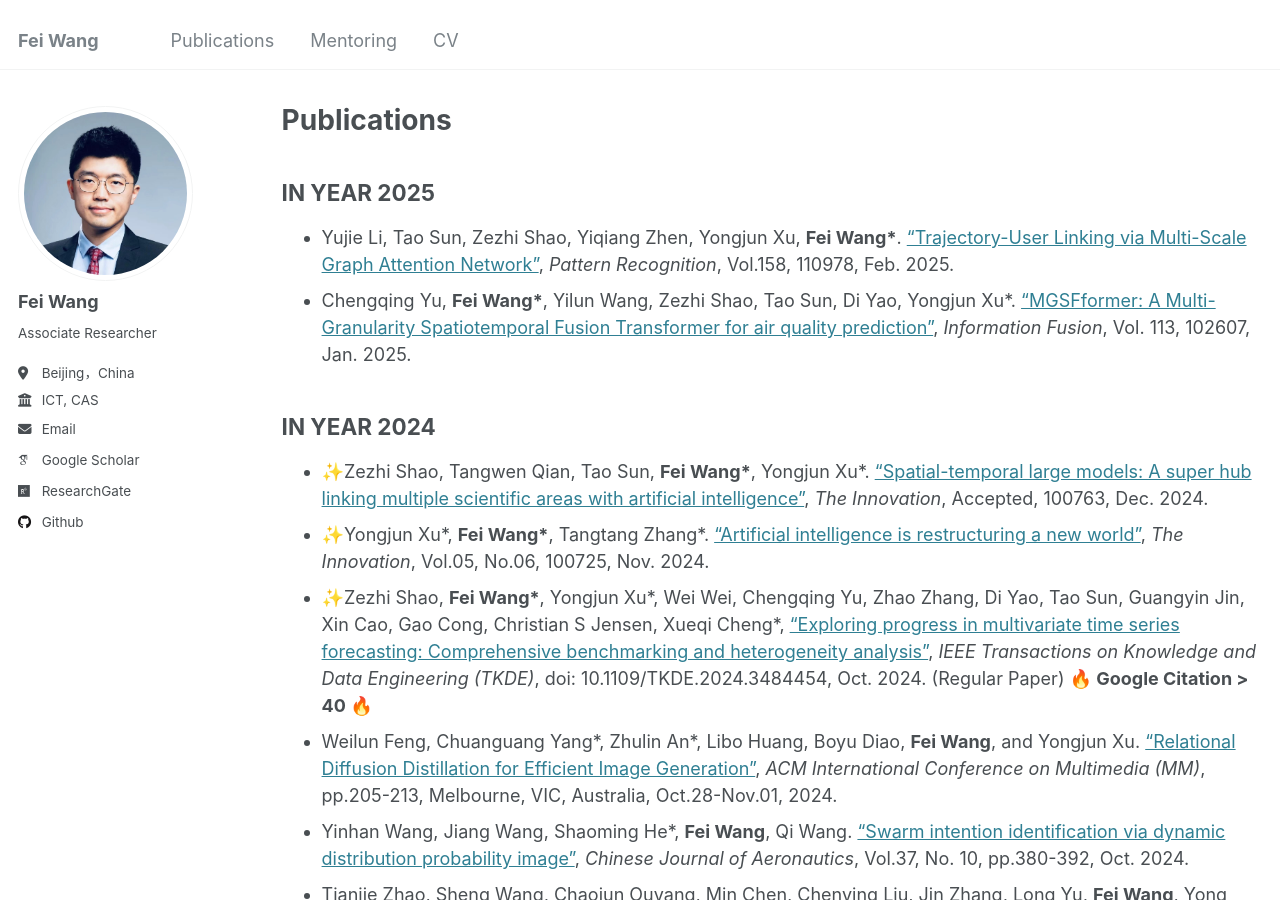
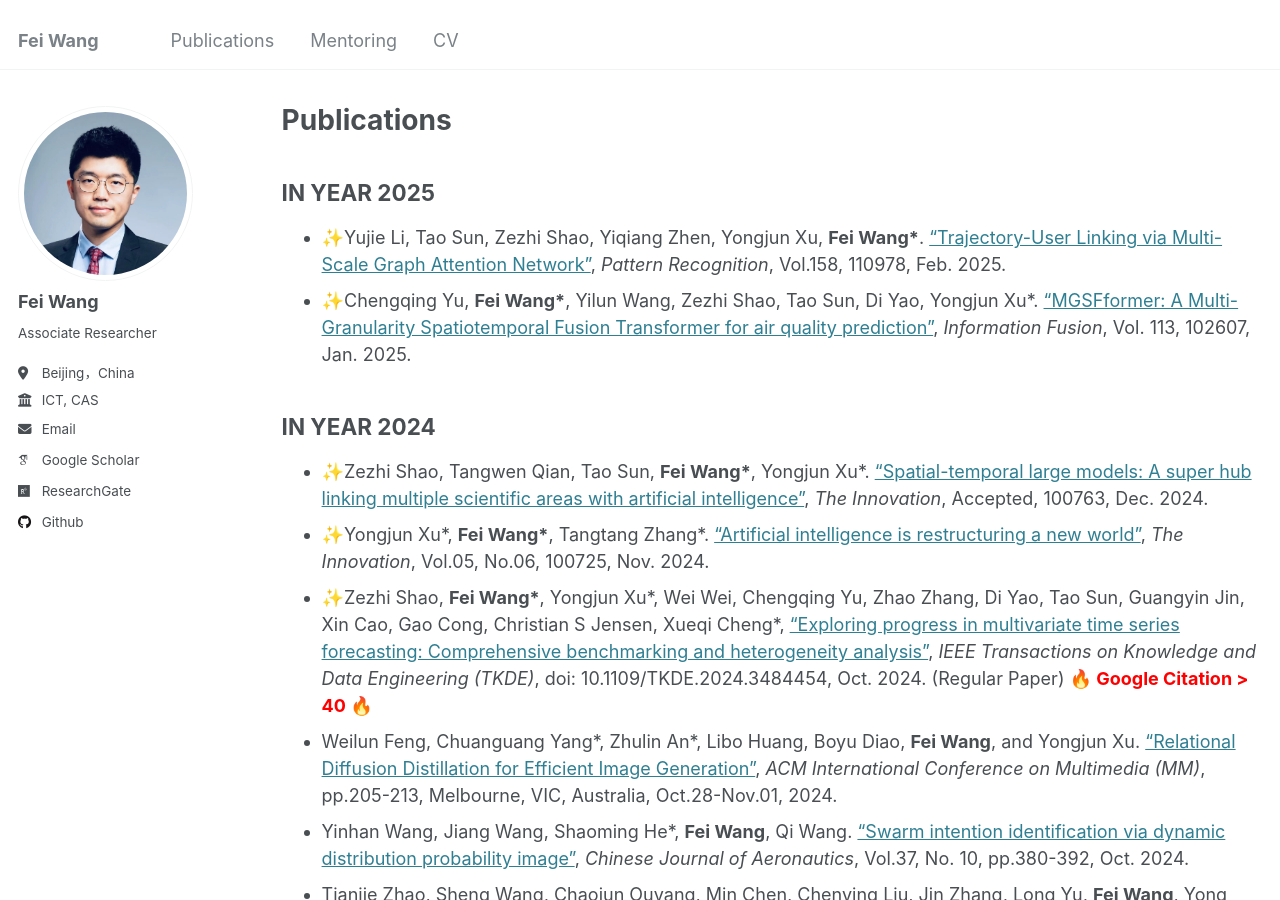
Before and after one commit to finleywang/GestaltCogTeam.github.io, a Jekyll site: the page built from publications.md, in a window 1280 px wide and 900 px high. Built offline with Jekyll 4.4.1, drawn with Linux system fonts in a browser that asks for light colours; some web fonts are replaced.

Commit message:
Update publications.md

```diff
--- a/publications.md
+++ b/publications.md
@@ -11,9 +11,9 @@ IN YEAR 2025
 
 <ul>
 
-<li>Yujie Li, Tao Sun, Zezhi Shao, Yiqiang Zhen, Yongjun Xu, <b>Fei Wang*</b>. <a target='new' href='http://finleywang.github.io/files/2025_PR_Trajectory-User Linking via Multi-Scale Graph Attention Network.pdf'>“Trajectory-User Linking via Multi-Scale Graph Attention Network”</a>, <i>Pattern Recognition</i>, Vol.158, 110978, Feb. 2025.  </li>
+<li>✨Yujie Li, Tao Sun, Zezhi Shao, Yiqiang Zhen, Yongjun Xu, <b>Fei Wang*</b>. <a target='new' href='http://finleywang.github.io/files/2025_PR_Trajectory-User Linking via Multi-Scale Graph Attention Network.pdf'>“Trajectory-User Linking via Multi-Scale Graph Attention Network”</a>, <i>Pattern Recognition</i>, Vol.158, 110978, Feb. 2025.  </li>
 
-<li>Chengqing Yu, <b>Fei Wang*</b>, Yilun Wang, Zezhi Shao, Tao Sun, Di Yao, Yongjun Xu*. <a target='new' href='http://finleywang.github.io/files/2025_Information Fusion_MGSFformer.pdf'>“MGSFformer: A Multi-Granularity Spatiotemporal Fusion Transformer for air quality prediction”</a>, <i>Information Fusion</i>, Vol. 113, 102607, Jan. 2025. </li>
+<li>✨Chengqing Yu, <b>Fei Wang*</b>, Yilun Wang, Zezhi Shao, Tao Sun, Di Yao, Yongjun Xu*. <a target='new' href='http://finleywang.github.io/files/2025_Information Fusion_MGSFformer.pdf'>“MGSFformer: A Multi-Granularity Spatiotemporal Fusion Transformer for air quality prediction”</a>, <i>Information Fusion</i>, Vol. 113, 102607, Jan. 2025. </li>
 
 </ul>
 
@@ -26,7 +26,7 @@ IN YEAR 2024
 
 <li>✨Yongjun Xu*, <b>Fei Wang*</b>, Tangtang Zhang*. <a target='new' href='http://finleywang.github.io/files/2024_Innovation_AI is reconstructing a new world.pdf'>“Artificial intelligence is restructuring a new world”</a>, <i>The Innovation</i>, Vol.05, No.06, 100725, Nov. 2024. </li>
 
-<li>✨Zezhi Shao, <b>Fei Wang*</b>, Yongjun Xu*, Wei Wei, Chengqing Yu, Zhao Zhang, Di Yao, Tao Sun, Guangyin Jin, Xin Cao, Gao Cong, Christian S Jensen, Xueqi Cheng*, <a target='new' href='http://finleywang.github.io/files/2024_TKDE_BasicTS.pdf'>“Exploring progress in multivariate time series forecasting: Comprehensive benchmarking and heterogeneity analysis”</a>, <i>IEEE Transactions on Knowledge and Data Engineering (TKDE)</i>, doi: 10.1109/TKDE.2024.3484454, Oct. 2024. (Regular Paper) 🔥<b> Google Citation > 40 </b>🔥</li>
+<li>✨Zezhi Shao, <b>Fei Wang*</b>, Yongjun Xu*, Wei Wei, Chengqing Yu, Zhao Zhang, Di Yao, Tao Sun, Guangyin Jin, Xin Cao, Gao Cong, Christian S Jensen, Xueqi Cheng*, <a target='new' href='http://finleywang.github.io/files/2024_TKDE_BasicTS.pdf'>“Exploring progress in multivariate time series forecasting: Comprehensive benchmarking and heterogeneity analysis”</a>, <i>IEEE Transactions on Knowledge and Data Engineering (TKDE)</i>, doi: 10.1109/TKDE.2024.3484454, Oct. 2024. (Regular Paper) 🔥<b style="color:red;"> Google Citation > 40 </b>🔥</li>
 
 <li>Weilun Feng, Chuanguang Yang*, Zhulin An*, Libo Huang, Boyu Diao, <b>Fei Wang</b>, and Yongjun Xu. <a target='new' href='http://finleywang.github.io/files/2024_MM_RDD.pdf'>“Relational Diffusion Distillation for Efficient Image Generation”</a>, <i>ACM International Conference on Multimedia (MM)</i>, pp.205-213, Melbourne, VIC, Australia, Oct.28-Nov.01, 2024. </li>
 
```
